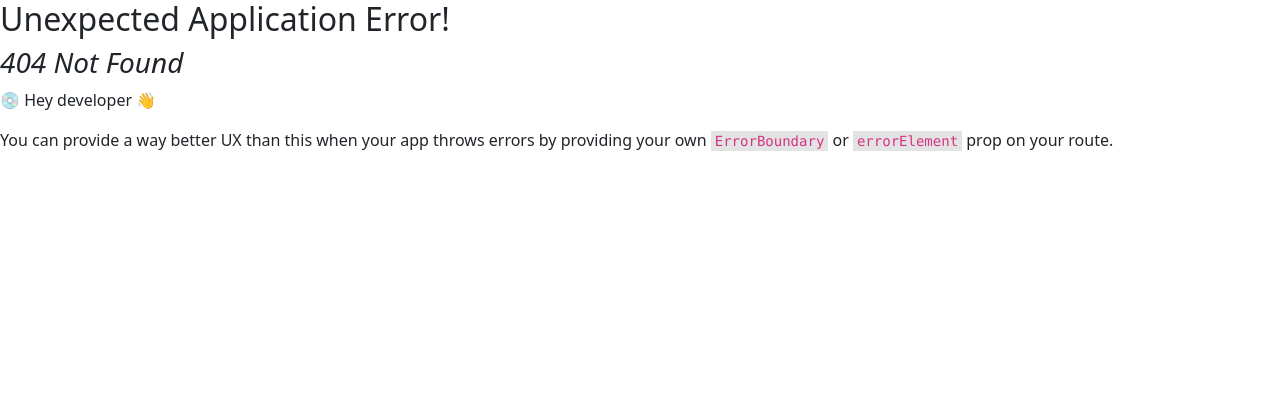
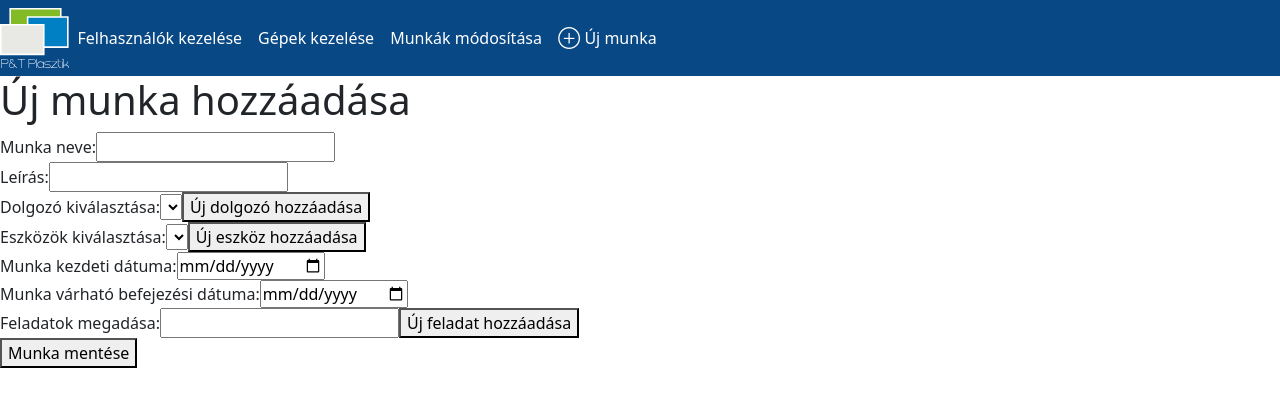
Before and after one commit to gergo0111/vizsgaremek, a React (Vite) app in the folder frontend/: page /uj-munka in a window 1280 px wide. Before the commit this address had no page. Shown: the top 406 px of the page. Built offline with nearby package versions, Linux system fonts and the light colour scheme; no server answers.

Commit message:
uj munka react router kesz, uj munka form alap kesz

```diff
--- a/frontend/src/components/Menusor.tsx
+++ b/frontend/src/components/Menusor.tsx
@@ -13,7 +13,7 @@ export function Menusor() {
         className="navbar navbar-expand-lg navbar-light"
         style={{ backgroundColor: "#084885" }}
       >
-        <img src={ptlogo} alt="P&T Pasztik logo" className="logo" />
+        <img src={ptlogo} alt="P&T Pasztik logo" className="logo" onClick={() => navigate('/fooldal')} />
         <button
           className="navbar-toggler"
           type="button"
@@ -49,7 +49,7 @@ export function Menusor() {
               </button>
             </li>
             <li className="nav-item">
-              <button className="nav-link" style={{ color: "white" }}>
+              <button className="nav-link" style={{ color: "white" }} onClick={() => navigate("/uj-munka")}>
                 ⊕ Új munka
               </button>
             </li>
--- /dev/null
+++ b/frontend/src/components/works/NewWorkAdd.tsx
@@ -0,0 +1,95 @@
+import React, { useEffect } from "react";
+import { Menusor } from "../Menusor";
+
+export function NewWorkAdd() {
+
+       const [users, SetUsers] = React.useState([]);
+       const [tools, SetTools] = React.useState([]);
+       const [tasks, SetTasks] = React.useState([]);
+       const [nev, SetNev] = React.useState('');
+       const [leiras, SetLeiras] = React.useState('');
+       const [dolgozok, SetDolgozok] = React.useState([]);
+       const [eszkozok, SetEszkozok] = React.useState([]);
+       const [kezdetiDatum, SetKezdetiDatum] = React.useState('');
+       const [velemenyDatum, SetVelemenyDatum] = React.useState('');
+
+       useEffect(() => {
+              const fetchUsers = async () => {
+                     try {
+                            const response = await fetch('http://localhost:3000/users');
+                            if (!response.ok) {
+                                   throw new Error('Hiba történt a felhasználók lekérésekor');
+                            }
+                            const data = await response.json();
+                            SetUsers(data);
+                     } catch (error) {
+                            console.error('Hiba:', error);
+                     }
+              };
+
+              const fetchTools = async () => {
+                     try {
+                            const response = await fetch('http://localhost:3000/eszkozok');
+                            if (!response.ok) {
+                                   throw new Error('Hiba történt az eszközök lekérésekor');
+                            }
+                            const data = await response.json();
+                            SetTools(data);
+                     } catch (error) {
+                            console.error('Hiba:', error);
+                     }
+              };
+
+              fetchUsers();
+              fetchTools();
+       }, []);
+
+       const handleSubmit = () => {
+
+       }
+
+       return(
+              <>
+              <Menusor></Menusor>
+              <h1>Új munka hozzáadása</h1>
+              <form>
+                     <div>
+                            <label>Munka neve:</label>
+                            <input type="text" />
+                     </div>
+                     <div>
+                            <label>Leírás:</label>
+                            <input type="text" />
+                     </div>
+                     <div>
+                            <label>Dolgozó kiválasztása:</label>
+                            <select></select>
+                            <button>Új dolgozó hozzáadása</button>
+                     </div>
+                     <div>
+                            <label>Eszközök kiválasztása:</label>
+                            <select></select>
+                            <button>Új eszköz hozzáadása</button>
+                     </div>
+                     <div>
+                            <label>Munka kezdeti dátuma:</label>
+                            <input type="date" />
+                     </div>
+                     <div>
+                            <label>Munka várható befejezési dátuma:</label>
+                            <input type="date" />
+                     </div>
+                     <div>
+                            <label>Feladatok megadása:</label>
+                            <input type="text" />
+                            <button onClick={() => {}}>Új feladat hozzáadása</button>
+
+                     </div>
+                     <div>
+                            <button onClick={() => handleSubmit()}>Munka mentése</button>
+                     </div>
+              </form>
+              </>
+       )
+
+}
--- a/frontend/src/main.tsx
+++ b/frontend/src/main.tsx
@@ -10,6 +10,7 @@ import { newToolAdd } from "./components/tools/NewToolAdd";
 import { PatchTools } from "./components/tools/PatchTools";
 import { UserPatch } from "./components/users/UserPatch";
 import { NewPass } from "./components/users/NewPass";
+import { NewWorkAdd } from "./components/works/NewWorkAdd";
 
 const router = createBrowserRouter([
   {
@@ -47,6 +48,10 @@ const router = createBrowserRouter([
   {
     path: "eszkoz-modositas/:eszkoz_id",
     Component: PatchTools,
+  },
+  {
+    path: "/uj-munka",
+    Component: NewWorkAdd,
   }
 
 ]);
```
